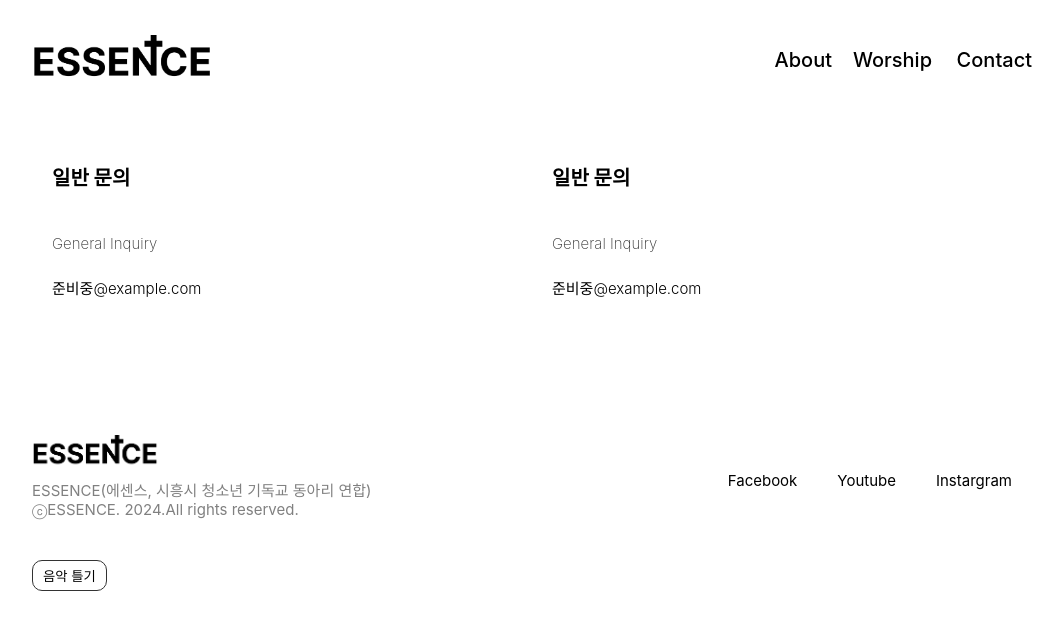
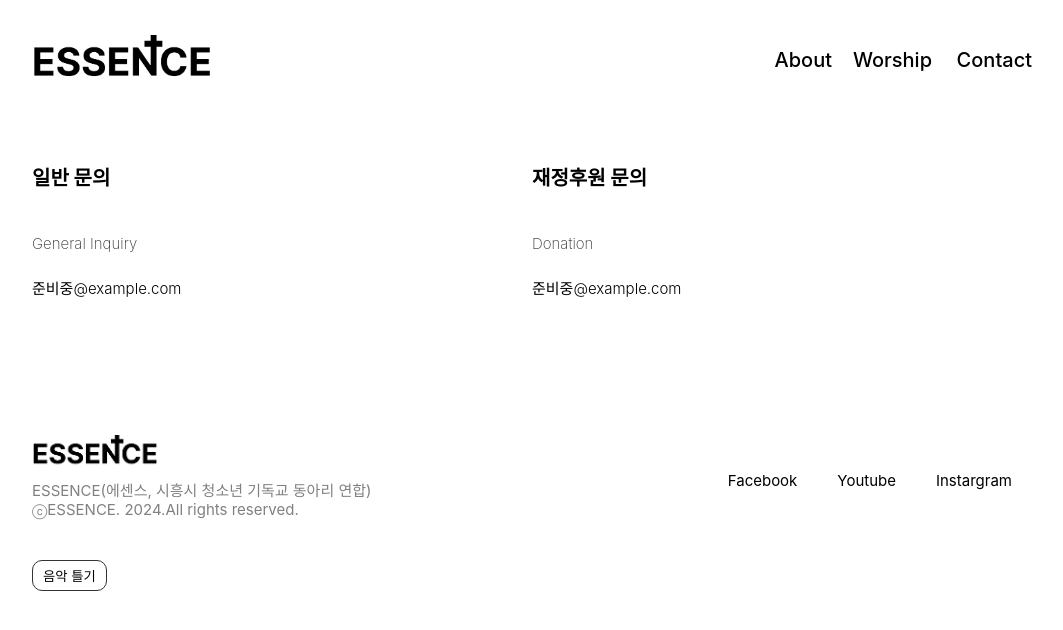
Before and after one commit to PangilProject/PublicOfEssence, a React (Create React App) app: page /contact in a window 1280 px wide. Shown: the top 630 px of the page, without its empty margins (108-1171 px from the left). Built offline with nearby package versions, Linux system fonts and the light colour scheme.

Commit message:
edit : ContactItem

```diff
--- a/src/Pages/ContactPage/ContactPage.js
+++ b/src/Pages/ContactPage/ContactPage.js
@@ -20,9 +20,9 @@ function ContactPage() {
             <ContainerMenu>
                 {ContactList.map((value, index) => (
                     <ContainerContactItem key={index}>
-                        <ContactTitle>일반 문의</ContactTitle>
-                        <ContactSubTitle>General Inquiry</ContactSubTitle>
-                        <ContactEmail>준비중@example.com</ContactEmail>
+                        <ContactTitle>{value.title}</ContactTitle>
+                        <ContactSubTitle>{value.subtitle}</ContactSubTitle>
+                        <ContactEmail>{value.email}</ContactEmail>
                     </ContainerContactItem>
                 )) }
             </ContainerMenu>
@@ -42,7 +42,7 @@ const ContainerContactItem = styled.div`
     width: 50%;
     height : 100%;
     box-sizing: border-box;
-    padding : 20px;
+    padding : 20px 0px;
     /* background-color: yellow; */
 
     display: flex;
```
